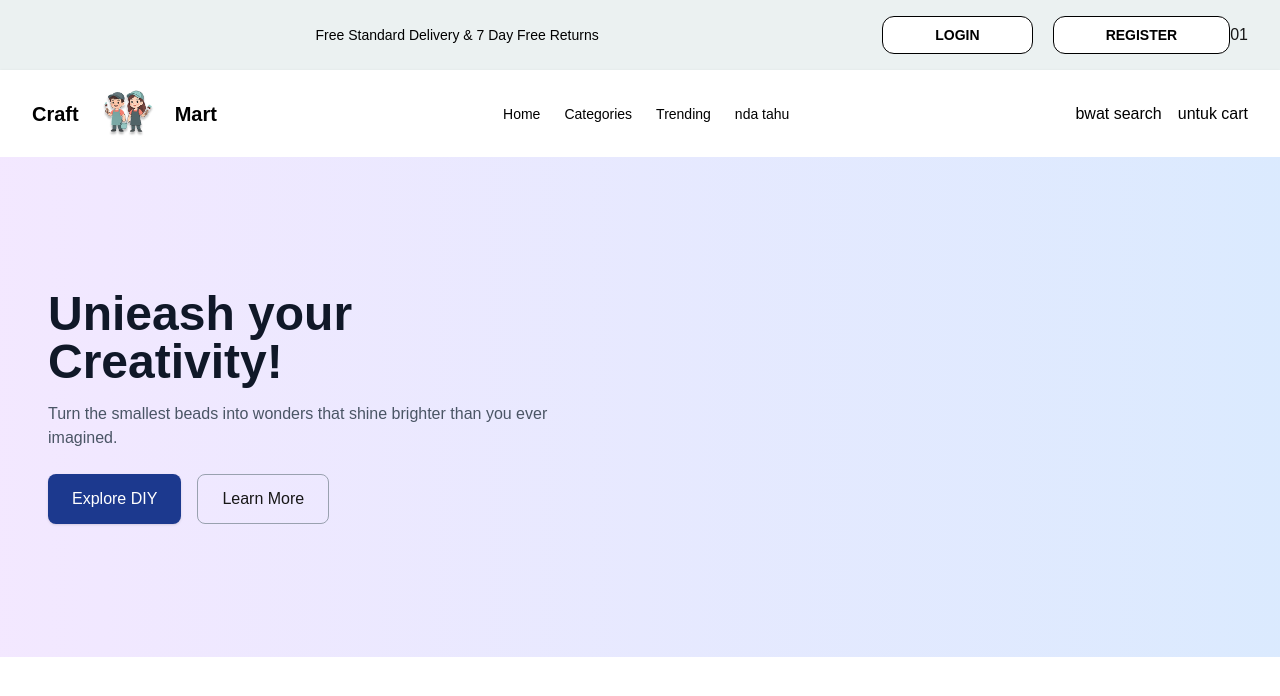
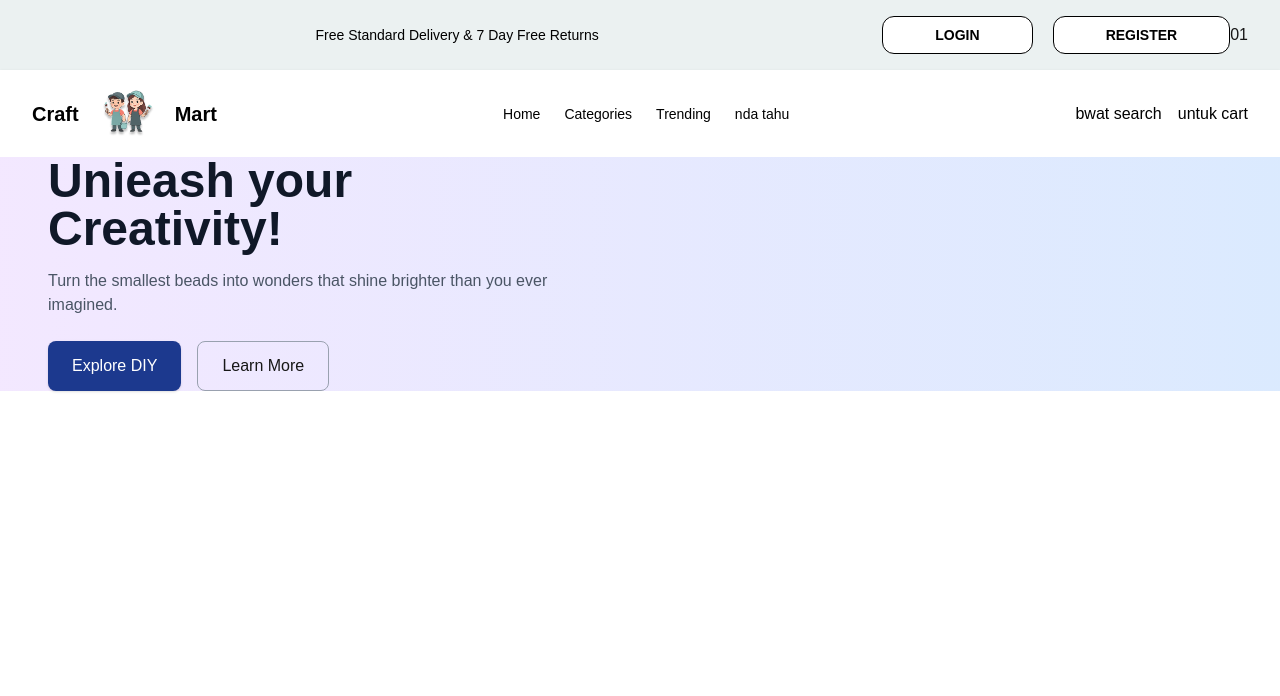
Before and after one commit to jieffrey/pkk-project, a Next.js app: page / in a window 1280 px wide. Shown: the top 696 px of the page. Built offline with nearby package versions, Linux system fonts and the light colour scheme; a web font is replaced by a local one.

Commit message:
ubah lagi

```diff
--- a/app/components/landingPage/herosection.jsx
+++ b/app/components/landingPage/herosection.jsx
@@ -2,7 +2,7 @@ import Image from "next/image"
 
 export default function Hero() {
     return(
-        <div className="w-full min-h-[500px] flex items-center justify-between px-12 bg-gradient-to-r from-purple-100 to-blue-100">
+        <div className="w-full h-full flex items-center justify-between px-12 bg-gradient-to-r from-purple-100 to-blue-100">
             {/* left section */}
             <div className="max-w-lg">
                 <h1 className="text-5xl font-extrabold text-gray-900 mb-4">
```
